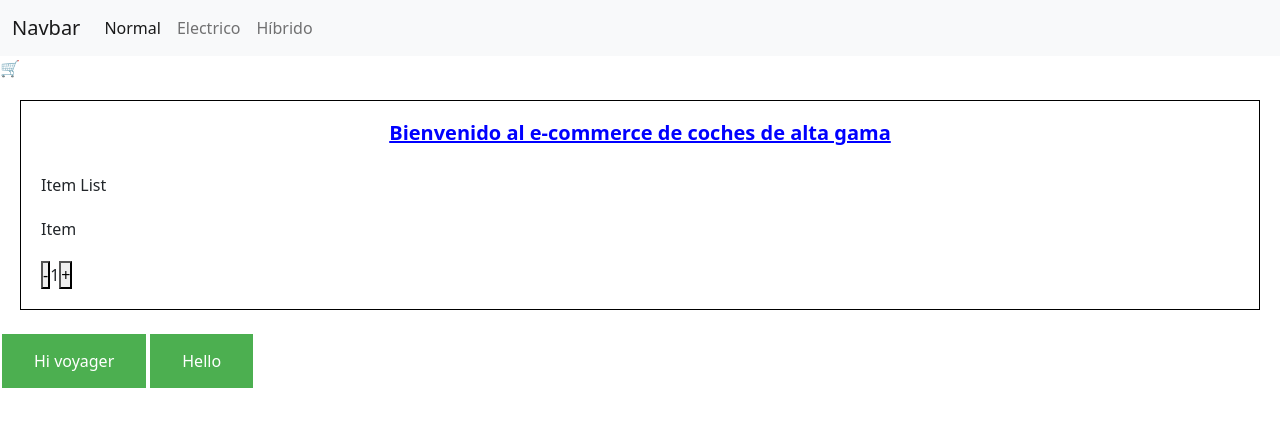
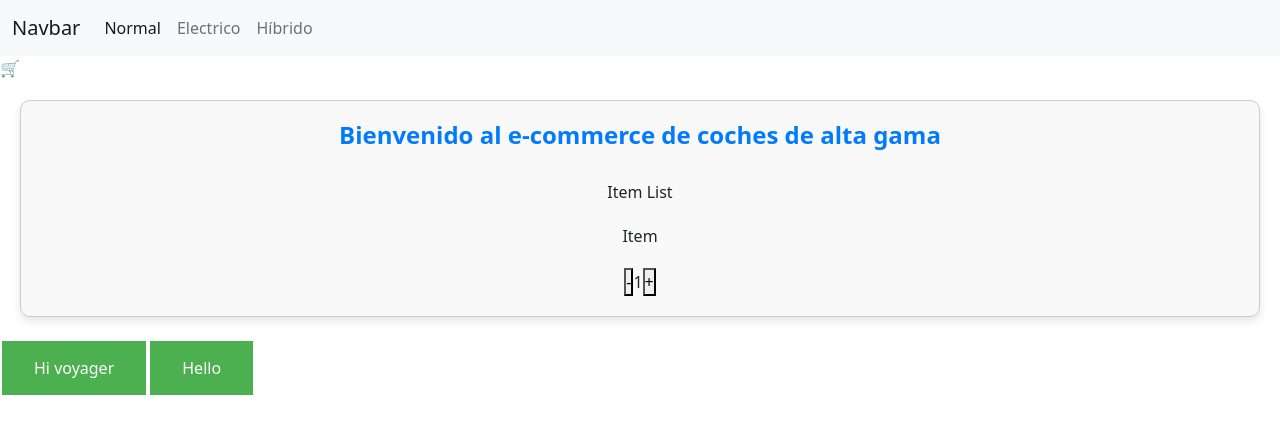
Before and after one commit to Siralexisstar/comision-62330-alej, a React (Vite) app: page / in a window 1280 px wide. Shown: the top 434 px of the page. Built offline with nearby package versions, Linux system fonts and the light colour scheme.

Commit message:
adding some styles

```diff
--- a/src/App.css
+++ b/src/App.css
@@ -1,5 +1,13 @@
-* {
-  box-sizing: border-box;
+body {
+  font-family: 'Arial', sans-serif;
+  margin: 0;
   padding: 0;
-  margin: 0;
+  background-color: #f0f2f5;
 }
+
+.button-container {
+  display: flex;
+  justify-content: center;
+  gap: 10px;
+  margin-top: 20px;
+}
--- a/src/components/ItemListContainer/ItemListCointainer.jsx
+++ b/src/components/ItemListContainer/ItemListCointainer.jsx
@@ -4,13 +4,11 @@ import  styles  from "./ItemListCointainer.module.css";
 // Using this class as a container
 const ItemListContainer = ({ title }) => {
   return (
-    <>
-      <div className= {styles.container}>
-        <h2 className={styles.title}>{title}</h2>
-        <ItemList />
-        <ItemCount stock={10} initial={1} />
-      </div>
-    </>
+    <div className={styles.container}>
+      <h2 className={styles.title}>{title}</h2>
+      <ItemList />
+      <ItemCount stock={10} initial={1} />
+    </div>
   );
 };
 
--- a/src/components/ItemListContainer/ItemListCointainer.module.css
+++ b/src/components/ItemListContainer/ItemListCointainer.module.css
@@ -1,17 +1,71 @@
+/* Contenedor Principal */
 .container {
     display: flex;
     flex-direction: column;
+    align-items: center;
     justify-content: center;
-    gap : 20px;
-    border: 1px solid black;
+    gap: 20px;
+    border: 1px solid #ccc;
+    border-radius: 10px;
     margin: 20px;
     padding: 20px;
-}
+    background-color: #f9f9f9;
+    box-shadow: 0 4px 8px rgba(0, 0, 0, 0.1);
+  }
 
-.title {
+  /* Título */
+  .title {
     text-align: center;
     font-weight: bold;
-    font-size: 20px;
-    color: blue;
-    text-decoration: underline;
-}
+    font-size: 24px;
+    color: #007bff;
+    text-decoration: none;
+    margin-bottom: 10px;
+  }
+
+  /* Lista de Productos */
+  .product-list {
+    display: flex;
+    flex-wrap: wrap;
+    justify-content: center;
+    gap: 20px;
+  }
+
+  /* Tarjeta de Producto */
+  .product-card {
+    border: 1px solid #ddd;
+    border-radius: 10px;
+    overflow: hidden;
+    width: 300px;
+    background-color: #fff;
+    box-shadow: 0 4px 8px rgba(0, 0, 0, 0.1);
+    transition: transform 0.3s;
+  }
+
+  .product-card:hover {
+    transform: scale(1.05);
+  }
+
+  /* Imagen del Producto */
+  .product-card img {
+    width: 100%;
+    height: 200px;
+    object-fit: cover;
+  }
+
+  /* Detalles del Producto */
+  .product-details {
+    padding: 15px;
+  }
+
+  .product-name {
+    font-size: 18px;
+    font-weight: bold;
+    margin-bottom: 10px;
+  }
+
+  .product-description {
+    font-size: 14px;
+    color: #555;
+    margin-bottom: 10px
+  }
```
